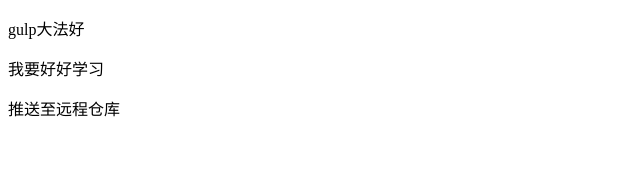
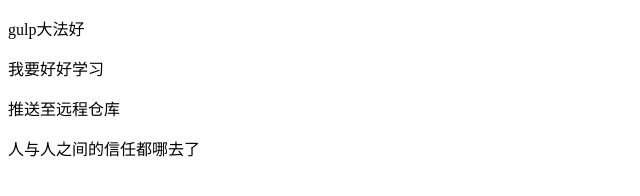
Before and after one commit to JYTONE/code-01, a plain HTML site: page index.html in a window 1280 px wide. Shown: the whole page, without its empty margins (0-640 px from the left). Drawn offline with Linux system fonts and the light colour scheme.

Commit message:
02-秘钥初体验

```diff
--- a/index.html
+++ b/index.html
@@ -8,5 +8,6 @@
  <p>gulp大法好</p>
   <p>我要好好学习</p>
   <p>推送至远程仓库</p>
+<div>人与人之间的信任都哪去了</div>
 </body>
 </html>
```
